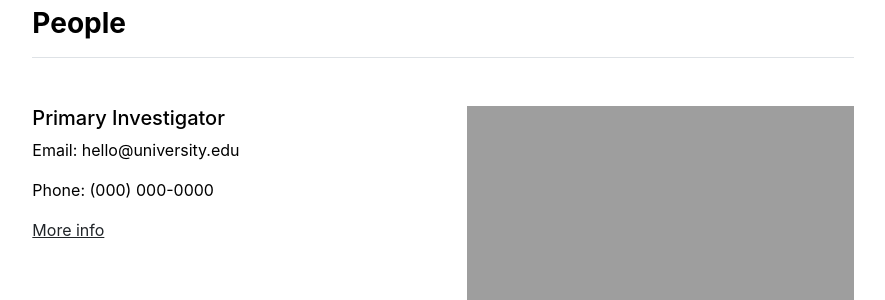
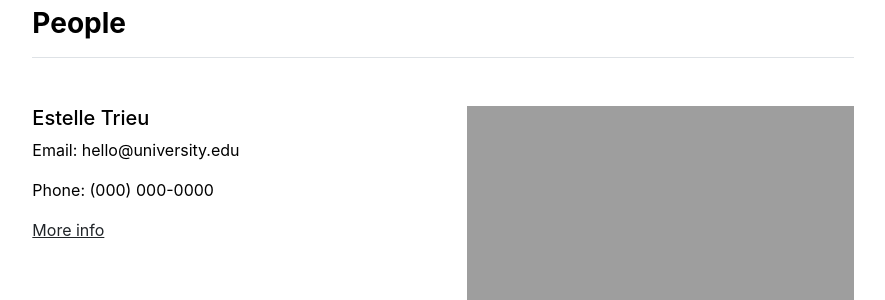
Before and after one commit to gradCSwomen-utah/gradCSwomen-utah.github.io, a Jekyll site: the page built from people.md, in a window 1280 px wide. Shown: the part 166-466 px from the top of the page, without its empty margins (197-1082 px from the left). Built offline with Jekyll 4.4.1, drawn with Linux system fonts in a browser that asks for light colours.

Commit message:
Update settings.yml

```diff
--- a/_data/settings.yml
+++ b/_data/settings.yml
@@ -6,7 +6,7 @@ menu:
 # - {name: 'contact', url: '/contact'}
 
 people:
-- {name: 'Primary Investigator', title: 'Researcher', department: 'Physics & Astronomy', institution: 'Some University', institution_address: '1 Main Street, Canada', phone: '(000) 000-0000', email: 'hello@university.edu', office: 'Science Building 505', image: 'assets/img/primary-investigator.jpg', url: 'primary-investigator'}
+- {name: 'Estelle Trieu', title: 'Coordinator', department: 'Physics & Astronomy', institution: 'Some University', institution_address: '1 Main Street, Canada', phone: '(000) 000-0000', email: 'hello@university.edu', office: 'Science Building 505', image: 'assets/img/primary-investigator.jpg', url: 'estelle-trieu'}
 - {name: 'Lab Technician', title: 'Researcher', department: 'Physics & Astronomy', institution: 'Some University', institution_address: '1 Main Street, Canada', phone: '(000) 000-0000', email: 'hello@university.edu', office: 'Science Building 505', image: 'assets/img/lab-technician.jpg', url: 'lab-technician'}
 - {name: 'Graduate Student', title: 'Researcher', department: 'Physics & Astronomy', institution: 'Some University', institution_address: '1 Main Street, Canada', phone: '(000) 000-0000', email: 'hello@university.edu', office: 'Science Building 505', image: 'assets/img/graduate-student.jpg', url: 'graduate-student'}
 
```
